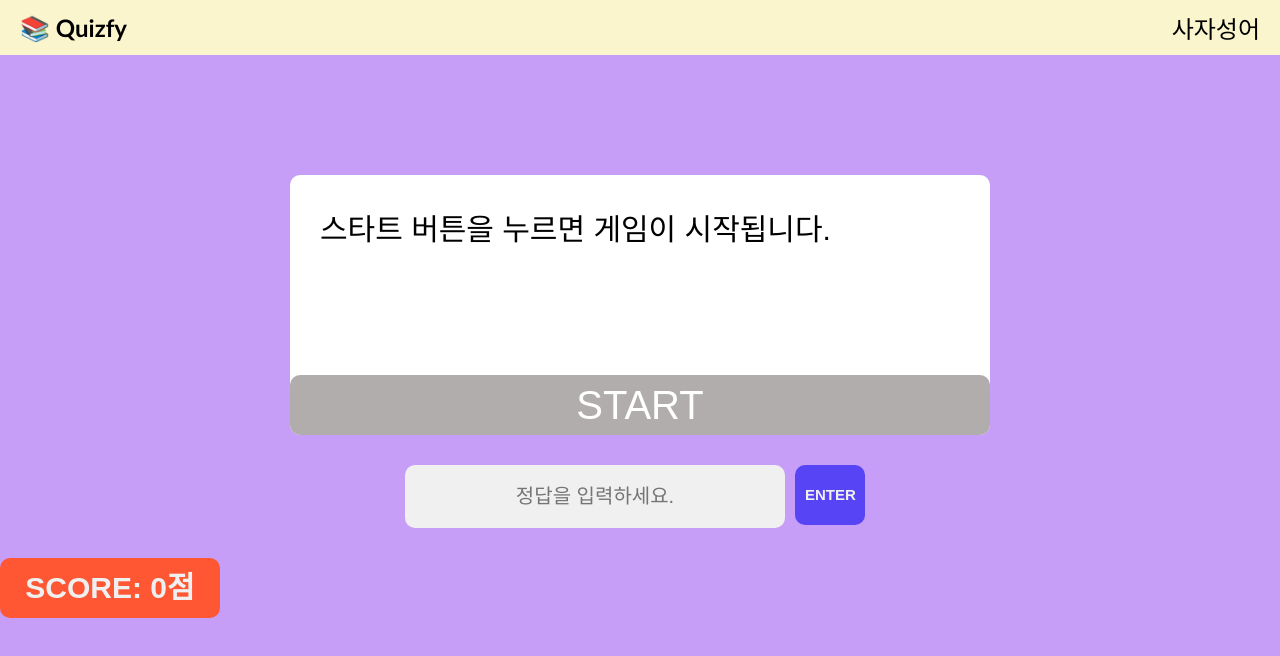
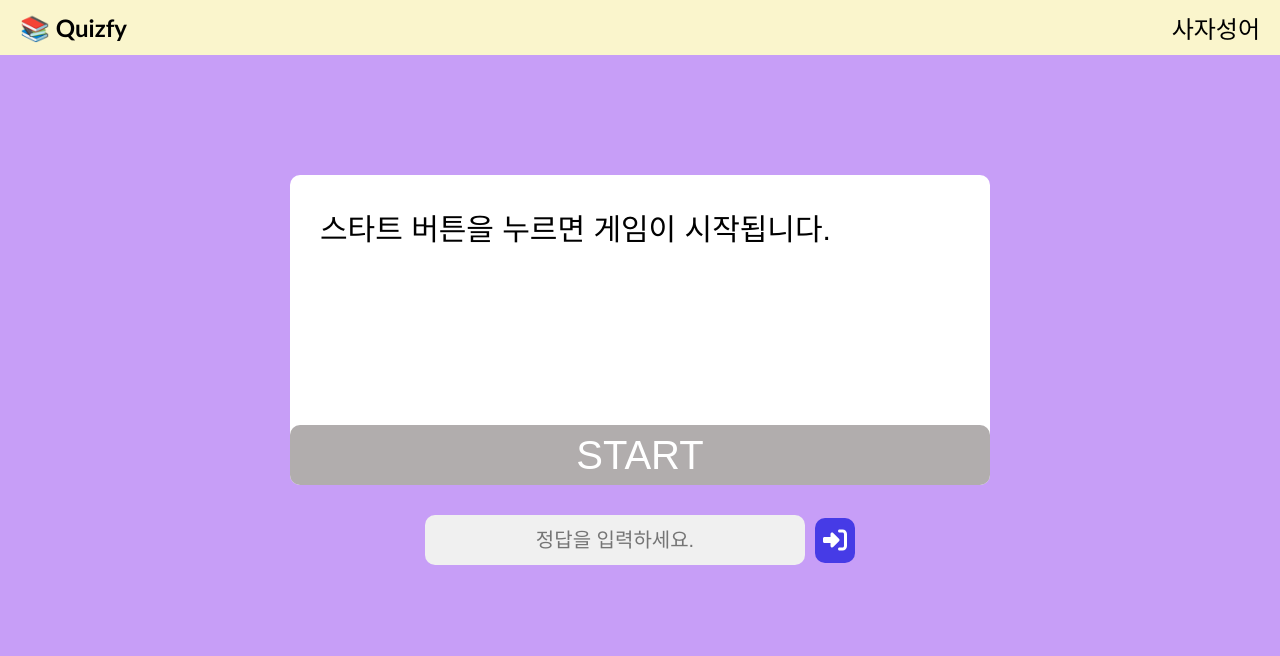
Before and after one commit to Quizfi/quizfi.github.io, a React (Create React App) app: page /saja in a window 1280 px wide. Shown: the top 656 px of the page. Built offline with nearby package versions, Linux system fonts and the light colour scheme.

Commit message:
디자인리뉴얼

```diff
--- a/package.json
+++ b/package.json
@@ -3,6 +3,9 @@
   "version": "0.1.0",
   "private": true,
   "dependencies": {
+    "@fortawesome/fontawesome-svg-core": "^6.5.1",
+    "@fortawesome/free-solid-svg-icons": "^6.5.1",
+    "@fortawesome/react-fontawesome": "^0.2.0",
     "@testing-library/jest-dom": "^5.17.0",
     "@testing-library/react": "^13.4.0",
     "@testing-library/user-event": "^13.5.0",
--- a/public/index.html
+++ b/public/index.html
@@ -5,6 +5,7 @@
     <link rel="shortcut icon" href="%PUBLIC_URL%/favicon.ico?v=2" />
     <link rel="icon" href="%PUBLIC_URL%/favicon.ico?v=2" />
     <link href="https://cdnjs.cloudflare.com/ajax/libs/font-awesome/5.15.3/css/all.min.css" rel="stylesheet">
+    <link rel="stylesheet" href="https://use.fontawesome.com/releases/v5.15.1/css/all.css">
     <meta name="viewport" content="width=device-width, initial-scale=1" />
     <meta name="theme-color" content="#000000" />
     <meta
--- a/src/components/QuizGame.css
+++ b/src/components/QuizGame.css
@@ -21,17 +21,12 @@
   cursor: default;
 }
 
-
-
 .box {
   border-radius: 10px;
   padding: 20px;
   margin-bottom: 20px;
   vertical-align: top; /* 세로 정렬을 위해 상단으로 정렬 */
 }
-
-
-
 
 .quiz-box {
   position: relative; /* 부모 요소로 설정 */
@@ -40,40 +35,47 @@
   width: 640px;
   margin: 120px auto 20px; /* 위쪽 여백을 80px로 조정 */
   padding: 30px; /* 패딩 추가 */
-  height: 200px; /* 높이 조절 */
+  height: 250px; /* 높이 조절 */
   overflow: auto; /* 내용이 넘칠 경우 스크롤 생성 */
   font-size: 30px;
 }
 
-
-
-
-
-
-
+.score-box {
+  display: flex; /* Flexbox 사용 */
+  justify-content: center; /* 가로 방향으로 가운데 정렬 */
+  align-items: center; /* 세로 방향으로 가운데 정렬 */
+  position: absolute;
+  border-radius: 10px;
+  bottom: 5px;
+  left: 50%; /* 왼쪽에서 50% 떨어진 위치에 배치하여 중앙 정렬의 기준점을 만듭니다. */
+  transform: translateX(-50%); /* X축으로 -50% 이동시켜 실제 중앙에 위치하도록 조정합니다. */
+  color: #ff5733;
+  text-align: center;
+  width: 150px;
+  height: 50px; /* 필요에 따라 조정 */
+  font-size: 20px;
+  font-weight: bold;
+}
 
 .answer-input-box,
-.enter-box,
-.score-box {
+.enter-box{
   display: inline-block; /* 가로로 정렬 */
-  width: calc(100% / 3); /* 화면의 1/3 */
 }
 
 
-
-
 .box-wrapper {
-  text-align: center; /* 가운데 정렬 */
+  display: flex; /* Flexbox 적용 */
+  justify-content: center; /* 가로 방향 가운데 정렬 */
+  align-items: center; /* 세로 방향 가운데 정렬 */
 }
-
-
 
 
 .answer-input-box {
   display: inline-block; /* 가로로 정렬 */
   background-color: #f0f0f0;
   text-align: center; /* 가운데 정렬 */
-  width: 340px; /* 정답 박스의 가로 크기를 150px로 지정 */
+  width: 340px;
+  height: 10px;
   margin-right: 10px; /* 간격 조정 */
   border: none; /* 테두리 제거 */
   font-size: 20px;
@@ -81,37 +83,21 @@
 
 
 .enter-box {
-  display: inline-block; /* 가로로 정렬 */
-  background-color: #5745f5;
-  color: #f0f0f0;
-  text-align: center; /* 가운데 정렬 */
-  width: 40px; /* ENTER 박스의 가로 크기를 100px로 지정 */
-  height: 20px;
-  margin-right: 10px; /* 간격 조정 */
-  font-weight: bold; /* 볼드 스타일 적용 */
-  line-height: 20px; /* 박스의 높이와 동일하게 설정 */
-  vertical-align: middle; /* 수직 정렬 */
-  padding-left: 10px; /* 왼쪽으로 이동시킬 크기 */
-  cursor: pointer; /* 마우스 커서를 포인터로 변경 */
-  font-size: 15px;
+  display: flex; /* Flexbox를 사용해 내부 아이콘을 중앙 정렬 */
+  justify-content: center; /* 가로 중앙 정렬 */
+  align-items: center; /* 세로 중앙 정렬 */
+  color: #ffffff; /* 아이콘 색상 */
+  cursor: pointer; /* 마우스 커서 변경 */
+  width: 30px; /* 박스의 가로 크기 조정 */
+  height: 35px; /* 박스의 세로 크기 조정 */
+  padding: 5px; /* 내부 패딩 조정, 필요에 따라 값 조절 */
+  border: none; /* 테두리가 있다면 제거 */
+  background-color: #463be6;
 }
 
-
-
-
-.score-box {
-  display: inline-block; /* 가로로 정렬 */
-  background-color: #ff5733;
-  color: #f0f0f0;
-  text-align: center; /* 가운데 정렬 */
-  width: 180px; /* SCORE 박스의 가로 크기를 120px로 지정 */
-  height: 20px;
-  font-size: 30px; /* 폰트 크기 조정 */
-  font-weight: bold; /* 볼드 스타일 적용 */
-  line-height: 20px; /* 박스의 높이와 동일하게 설정 */
-  vertical-align: middle; /* 수직 정렬 */
- }
-
+.enter-box i {
+  font-size: 15px; /* 아이콘 크기 다시 조정 */
+}
 
  /* QuizGame.css에 추가 */
 .hidden {
@@ -120,11 +106,16 @@
 
 
 .answer-check-box {
-  background-color: #f0f0f0;
+  position: fixed; /* 또는 absolute에 따라 */
+  top: 500px; /* 위치 조정 */
+  left: 50%;
+  transform: translateX(-50%);
+  background-color: #ffffff;
   width: calc(700px - 40px); /* 퀴즈 박스의 가로 크기에 맞게 조정 */
-  height: 50px;
-  text-align: center; /* 가운데 정렬 */
-  margin: 0 auto; /* 가운데 정렬 */
+  height: 30px;
+  display: flex; /* Flexbox를 활성화 */
+  justify-content: center; /* 가로 방향으로 가운데 정렬 */
+  align-items: center; /* 세로 방향으로 가운데 정렬 */
   font-size: 30px;
 }
 
@@ -132,24 +123,6 @@
 .quiz-game-container {
   position: relative; /* 질문 박스를 기준으로 위치 설정 */
 }
-
-
-.end-box {
-  position: absolute; /* 절대 위치로 설정 */
-  background-color: #ffffff;
-  top: 140px; /* 상단 정렬 */
-  left: 50%; /* 가운데 정렬 */
-  transform: translateX(-50%); /* 수평 가운데 정렬 */
-  width: 660px; /* 박스의 가로 크기 */
-  font-size: 30px;
-  margin-top: -130px; /* 박스를 위쪽으로 이동하여 겹치도록 설정 */
-  z-index: 2; /* 다른 요소 위에 표시되도록 설정 */
-  height: 120px;
-}
-
-
-
-
 
 
 .start-box {
@@ -160,7 +133,7 @@
   text-align: center; /* 가운데 정렬 */
   margin-top: 20px; /* 위쪽 여백 20px를 유지 */
   position: absolute; /* 절대 위치 지정 */
-  top: 180px;
+  top: 230px;
   left: 50%; /* 가운데 정렬 */
   transform: translateX(-50%); /* 수평 정렬 */
   z-index: 4; /* 다른 박스들보다 위에 배치 */
@@ -170,8 +143,6 @@
   justify-content: center; /* 수평 가운데 정렬 */
   cursor: pointer; /* 마우스 커서를 포인터로 변경 */
 }
-
-
 
 
 .next-question-box {
@@ -194,49 +165,13 @@
 }
 
 
-
-
-.countdown-box {
-  background-color: #000000;
-  color: rgb(255, 238, 0);
-  width: 660px; /* 박스의 고정된 너비 */
-  height: 20px; /* 박스의 고정된 높이 */
-  text-align: center; /* 가운데 정렬 */
-  line-height: 50px; /* 수직 정렬을 위한 줄 높이 */
-  margin-top: 20px; /* 위쪽 여백 20px를 유지 */
-  position: absolute; /* 절대 위치 지정 */
-  top: 180px;
-  left: 50%; /* 가운데 정렬 */
-  transform: translateX(-50%); /* 수평 정렬 */
-  z-index: 3; /* 다른 박스들보다 위에 배치 */
-  font-size: 40px; /* 폰트 크기를 30px로 설정 */
-  display: flex;
-  align-items: center; /* 수직 가운데 정렬 */
-  justify-content: center; /* 수평 가운데 정렬 */
-
-
-}
-
-
-
-
 .start-box {
   float: left;
 }
 
-
-
-
 .next-question-box {
   float: left;
 }
-
-
-.countdown-box {
-  float: left;
-}
-
-
 
 
 body {
@@ -268,6 +203,7 @@ body {
       font-size: 20px;
       height: 200px;
       padding-top: 15px;
+      margin-top: 80px;
     }
 
 
@@ -348,7 +284,7 @@ body {
     .enter-box {
         width: 10%; /* 2의 비율로 너비를 설정 */
         min-width: 0; /* flex 항목이 줄어들 수 있도록 설정 */
-        font-size: 10px;
+        font-size: 20px;
         margin-right: 2px;
     }
 
@@ -358,5 +294,6 @@ body {
         width: 40%; /* 전체 너비를 차지하도록 설정 */
         margin-top: 10px; /* 위쪽 마진을 추가하여 간격 설정 */
         font-size: 15px;
+        margin-bottom: -10px;
     }
 }
--- a/src/components/QuizGame.js
+++ b/src/components/QuizGame.js
@@ -2,6 +2,8 @@ import React, { useState, useEffect, useRef, useCallback } from 'react';
 import { useNavigate } from 'react-router-dom';
 import './QuizGame.css';
 import quizData from '../db/quizData.json';
+import { FontAwesomeIcon } from '@fortawesome/react-fontawesome';
+import { faSignInAlt } from '@fortawesome/free-solid-svg-icons';
 
 const QuizGame = () => {
   const [gameStarted, setGameStarted] = useState(false);
@@ -141,6 +143,7 @@ const QuizGame = () => {
         {/* 현재 문제 표시 */}
         <div className="box quiz-box">
           {gameStarted ? currentQuestion : (score === quizData.length ? "-완- 당신은 사자성어 왕!!!" : <div>스타트 버튼을 누르면 게임이 시작됩니다.</div>)}
+          <div className="score-box">SCORE: {score}점</div> {/* score 박스를 quiz-box 내부로 이동 */}
         </div>
 
         {/* 입력 박스 및 ENTER 버튼 */}
@@ -153,13 +156,18 @@ const QuizGame = () => {
           onChange={handleInputChange}
           onKeyDown={handleEnterKeyPress}
           placeholder="정답을 입력하세요."
-            disabled={!gameStarted}
+          disabled={!gameStarted || isCorrect !== null} // 수정된 조건
         />
+
         <div
-            className="box enter-box"
-            onClick={checkAnswer}
+          className={`box enter-box ${!gameStarted || isCorrect !== null ? 'disabled' : ''}`}
+          onClick={() => {
+          if(gameStarted && isCorrect === null) {
+          checkAnswer();
+        }
+        }}
         >
-            ENTER
+  <FontAwesomeIcon icon={faSignInAlt} />
 </div>
         </div>
 
@@ -180,11 +188,6 @@ const QuizGame = () => {
           </div>
         )}
 
-        {/* 점수 표시 */}
-        <div className="box score-box">
-          SCORE: {score}점
-        </div>
-
         {/* 게임 시작 버튼 */}
         {!gameStarted && (
           <div className="box start-box" onClick={handleStartGame}>
--- a/src/db/quizData.json
+++ b/src/db/quizData.json
@@ -156,7 +156,7 @@
   },
   {
     "id": 32,
-    "question": "‘사마귀가 수레바퀴를 막는다.’는 뜻으로 자기 분수를 모르고 무모함을 꼬집는 말",
+    "question": "사마귀가 수레바퀴를 막는다는 뜻, 자기 분수를 모르고 무모함을 꼬집는 말",
     "correctAnswer": ["당랑거철"]
   },
   {
@@ -496,7 +496,7 @@
   },
   {
     "id": 100,
-    "question": "바람 앞의 등불'이라는 뜻, 위태로운 처지에 놓여 있음을 이르는 말",
+    "question": "바람 앞의 등불이라는 뜻, 위태로운 처지에 놓여 있음을 이르는 말",
     "correctAnswer": ["풍전등화"]
   },
   {
@@ -886,7 +886,7 @@
   },
   {
     "id": 178,
-    "question": "‘자기 몸을 상해 가면서까지 꾸며 내는 계책이라는 뜻",
+    "question": "자기 몸을 상해 가면서까지 꾸며 내는 계책이라는 뜻",
     "correctAnswer": ["고육지책"]
   },
   {
```
Also changed, not shown: 1 other file (tests, documents, lock files or other folders). Lines whose indentation alone changed are shown as unchanged.
